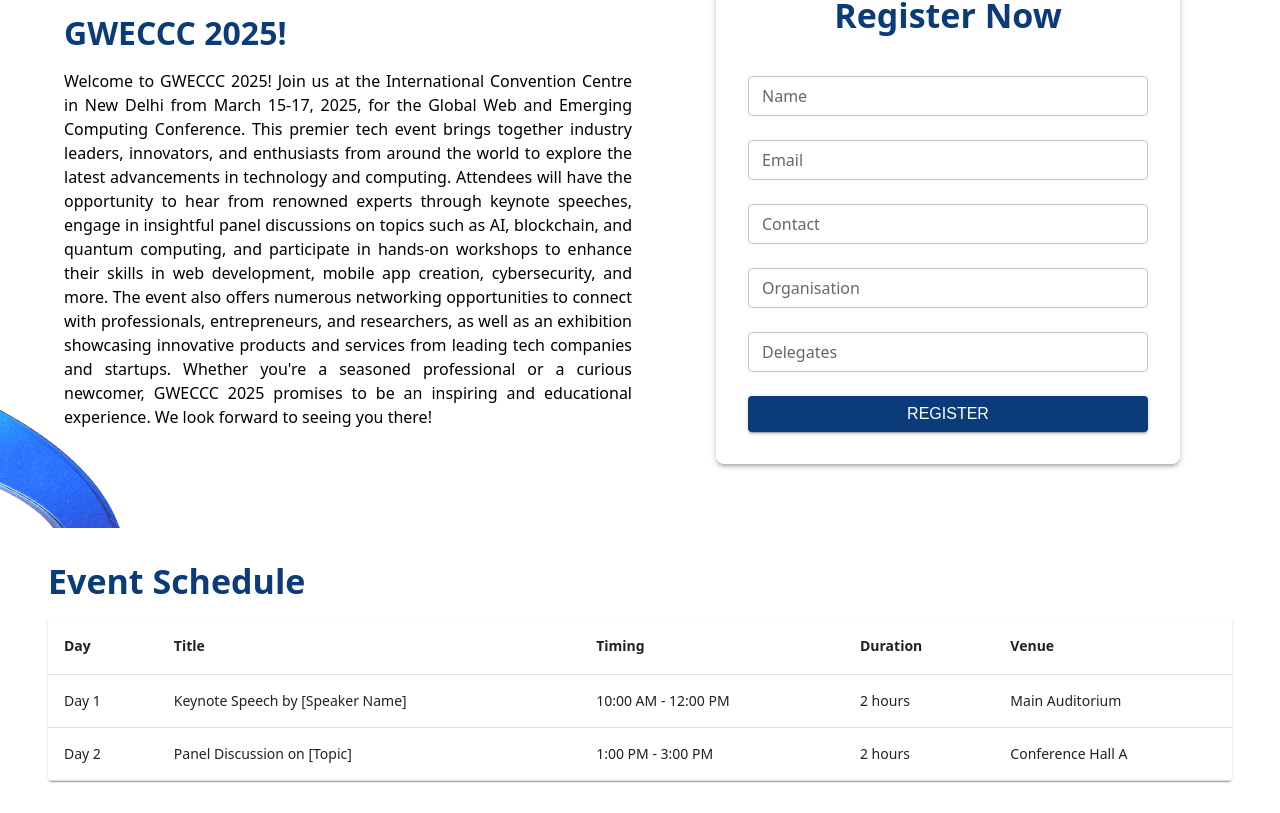
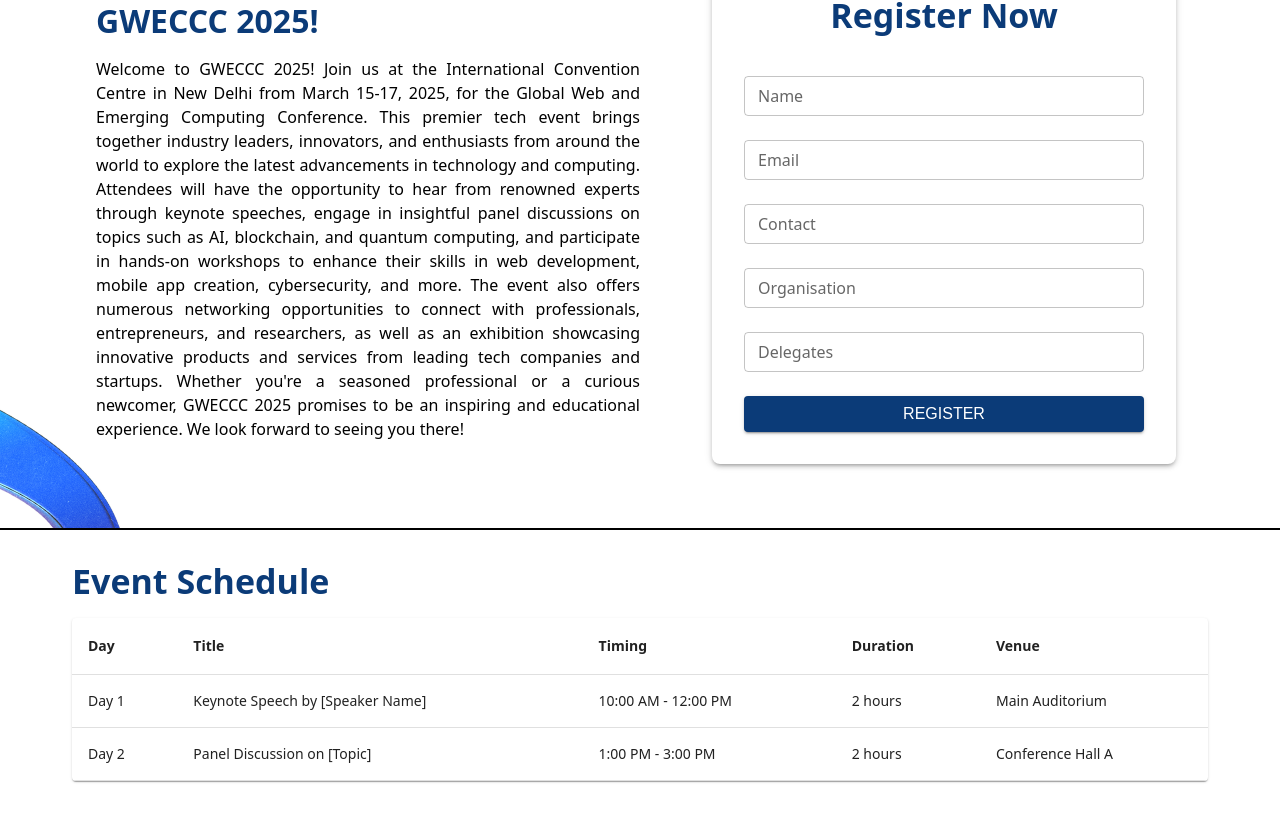
Before and after one commit to Kuldeep-Kashyap/Event2025, a React (Create React App) app: page / in a window 1280 px wide. Shown: the part 682-1495 px from the top of the page. Built offline with nearby package versions, Linux system fonts and the light colour scheme; the HTML template or start-up script is replaced by a standard one.

Commit message:
added background images

```diff
--- a/src/components/About.js
+++ b/src/components/About.js
@@ -7,14 +7,15 @@ const About = () => (
     <Box
         sx={{
             backgroundImage: `url(${backImg})`,
-            backgroundRepeat: 'no-repeat',
+            // backgroundRepeat: 'no-repeat',
+            backgroundSize: 'cover'
         }}
     >
         <Box
             sx={{
                 padding: 4,
                 marginLeft: 4,
-                marginRight: 2,
+                marginRight: 4,
                 display: 'flex',
                 // Centers the form horizontally
                 alignItems: 'center',    // Centers the form vertically if required
@@ -27,8 +28,9 @@ const About = () => (
             <Box
                 sx={{
                     flex: 1,
-                    maxWidth: { xs: '80%', md: '50%', lg: '60%' }, // Adjust width for responsiveness
+                    maxWidth: { xs: '90%', md: '50%', lg: '60%' }, // Adjust width for responsiveness
                     order: { xs: 1, md: 0 }, // Keep Typography on top for small screens
+                    marginLeft: { lg: 4 }
                 }}
             >
                 <Typography
--- a/src/components/EventSchedule.js
+++ b/src/components/EventSchedule.js
@@ -1,4 +1,5 @@
 import React from 'react';
+import backImg from '../static/images/tableImg.png';
 import {
     Box,
     Typography,
@@ -32,9 +33,14 @@ const EventSchedule = () => {
     return (
         <Box
             sx={{
+                backgroundImage: `url(${backImg})`,
+            }}
+        >
+            <Box
+                sx={{
                     padding: 4,
-                marginLeft: 2,
-                marginRight: 2,
+                    marginRight: 5,
+                    marginLeft: 5
                 }}
             >
                 <Typography variant="h4" sx={{ fontWeight: 'bold', marginBottom: 2, color: '#0B3B78' }}>
@@ -65,6 +71,7 @@ const EventSchedule = () => {
                     </Table>
                 </TableContainer>
             </Box>
+        </Box>
     );
 };
 
```
Also changed, not shown: src/static/images/backImg.png, src/static/images/tableImg.png (added). Lines whose indentation alone changed are shown as unchanged.
